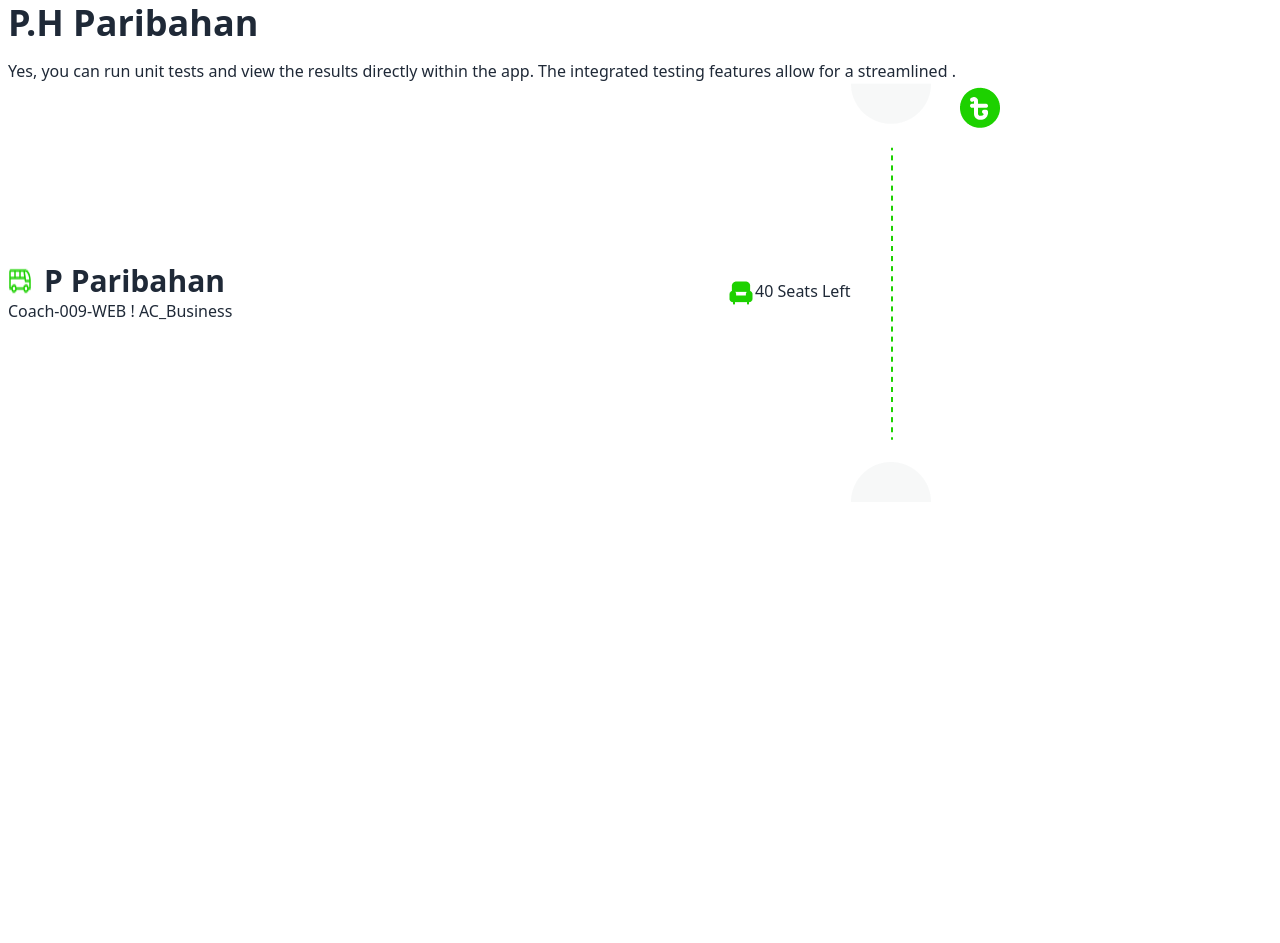
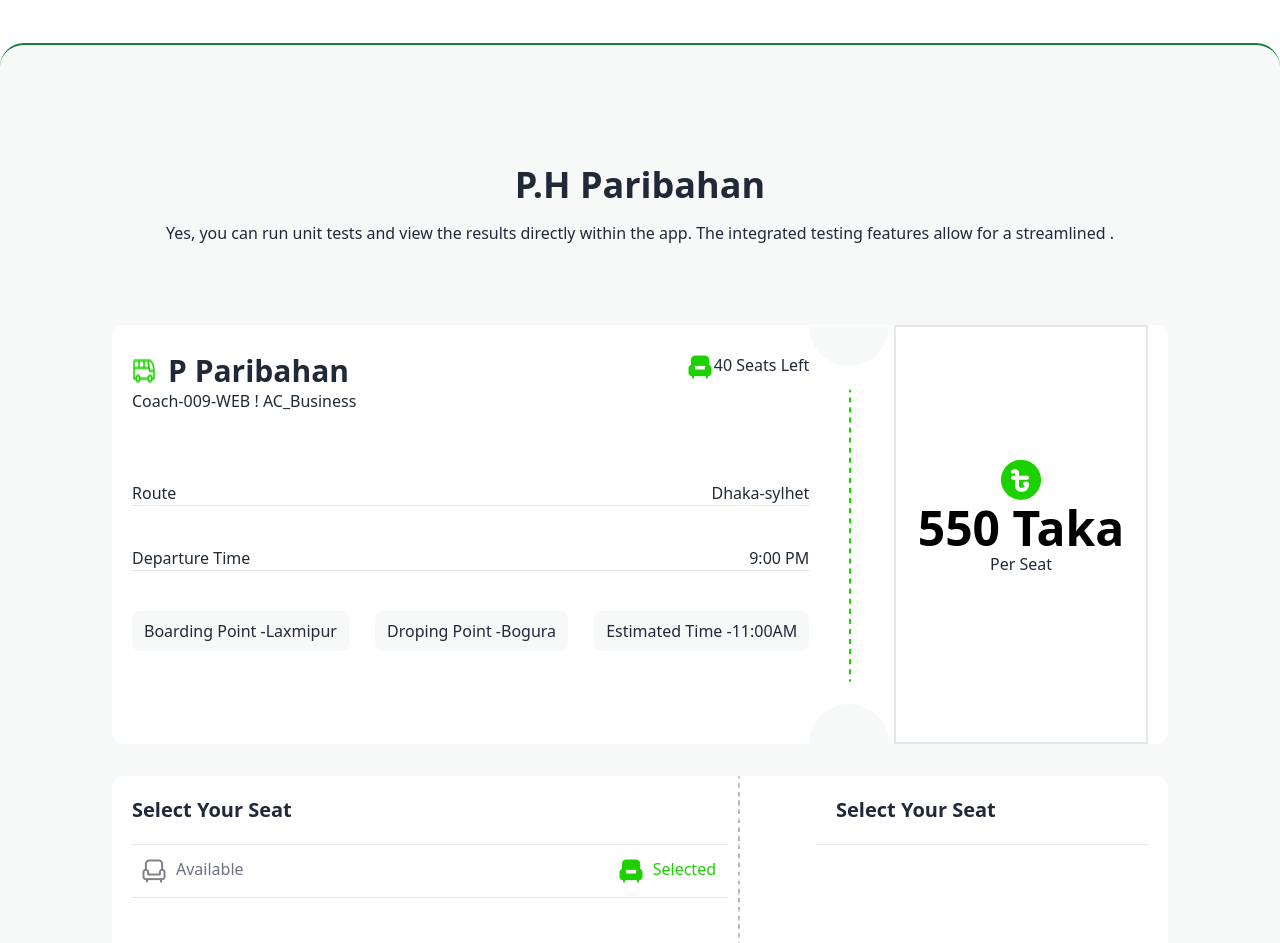
Before and after one commit to Soyeb-Rupak/B9A5-smart-ticketing, a plain HTML site: page index.html in a window 1280 px wide. Shown: the part 1117-2060 px from the top of the page. Before the commit the page ends 1635 px from the top, so only its background shows below. Drawn offline with nearby package versions, Linux system fonts and the light colour scheme.

Commit message:
Seat section added

```diff
--- a/index.html
+++ b/index.html
@@ -1,23 +1,27 @@
 <!DOCTYPE html>
 <html lang="en">
-
   <head>
-    <meta charset="UTF-8">
-    <meta name="viewport" content="width=device-width, initial-scale=1.0">
+    <meta charset="UTF-8" />
+    <meta name="viewport" content="width=device-width, initial-scale=1.0" />
     <title>Bus Smart Ticket</title>
-    <link href="https://cdn.jsdelivr.net/npm/daisyui@4.7.2/dist/full.min.css" rel="stylesheet" type="text/css" />
+    <link
+      href="https://cdn.jsdelivr.net/npm/daisyui@4.7.2/dist/full.min.css"
+      rel="stylesheet"
+      type="text/css"
+    />
     <script src="https://cdn.tailwindcss.com"></script>
     <script src="./tailwind.config.js"></script>
-
   </head>
 
   <body class="">
     <header>
       <!-- -----Nav section----- starts -->
       <section class="container mx-auto">
-            <div class="container flex justify-between items-center gap-10 px-5 py-2 ">
+        <div
+          class="container flex justify-between items-center gap-10 px-5 py-2"
+        >
           <div>
-                    <p class="text-2xl font-extrabold ">E-Ticket</p>
+            <p class="text-2xl font-extrabold">E-Ticket</p>
           </div>
           <div class="navbar-center flex list-none gap-9">
             <li>Home</li>
@@ -27,119 +31,195 @@
           </div>
 
           <div>
-                    <button class="btn btn-xs sm:btn-sm md:btn-md lg:btn-lg font-bold text-xl">Bus <img
-                            src="./images/bus-icon.png" alt=""> </button>
-
+            <button
+              class="btn btn-xs sm:btn-sm md:btn-md lg:btn-lg font-bold text-xl"
+            >
+              Bus <img src="./images/bus-icon.png" alt="" />
+            </button>
           </div>
-
         </div>
       </section>
       <!-- -----Nav section----- ends -->
     </header>
     <main>
       <!-- -----Banner section----- starts -->
-        <section class="container   mx-auto px-2 my-12">
-            <div class="bg-[url(./images/banner.png)] bg-no-repeat bg-cover py-28 bg-center rounded-xl ">
-                <div class=" text-white  flex flex-col items-center text-center space-y-5 py-10 px-10 ">
+      <section class="container mx-auto px-2 my-12">
+        <div
+          class="bg-[url(./images/banner.png)] bg-no-repeat bg-cover py-28 bg-center rounded-xl"
+        >
+          <div
+            class="text-white flex flex-col items-center text-center space-y-5 py-10 px-10"
+          >
             <h1 class="text-7xl font-bold">END-to-End Travel with</h1>
             <p class="text-7xl font-bold text-green-600">P Paribahan</p>
-                    <p class="text-xl">P Paribahan is apparently a family owned transport company specializing in
-                        transportation of passenger bus services since 1990. From a humble beginning of local services,
-                        our transport system encompasses all reachable areas of Bangladesh and also beyond the border,
-                        extending our reach to Kolkata in India.</p>
-                    <button class="bg-green-500 text-xl text-black font-bold rounded-lg px-6 py-2">Buy Ticket</button>
+            <p class="text-xl">
+              P Paribahan is apparently a family owned transport company
+              specializing in transportation of passenger bus services since
+              1990. From a humble beginning of local services, our transport
+              system encompasses all reachable areas of Bangladesh and also
+              beyond the border, extending our reach to Kolkata in India.
+            </p>
+            <button
+              class="bg-green-500 text-xl text-black font-bold rounded-lg px-6 py-2"
+            >
+              Buy Ticket
+            </button>
           </div>
-
         </div>
       </section>
       <!-- -----Banner section----- ends -->
       <!-- offer section starts---------------- -->
-        <section class="container   mx-auto px-2 my-4">
+      <section class="container mx-auto px-2 my-4">
         <div>
           <h2>Best offer for you</h2>
         </div>
         <div class="Cupon-container grid grid-cols-2 gap-9">
-                <div class="15%off flex bg-[#FFBF0F] justify-center items-center px-6 rounded-lg">
+          <div
+            class="15%off flex bg-[#FFBF0F] justify-center items-center px-6 rounded-lg"
+          >
             <div>
               <h2 class="font-extrabold text-6xl text-black">15% off</h2>
               <p class="text-2xl font-semibold">On your next purchase</p>
               <p>use by March 2024</p>
             </div>
             <div>
-                        <img src="./images/cupon-devider.png" alt="">
+              <img src="./images/cupon-devider.png" alt="" />
             </div>
             <div>
               <h2>NEW 15</h2>
               <p>Cupon Code</p>
             </div>
           </div>
-                <div class="20%off flex bg-[#F78C9C] justify-center items-center px-6 rounded-lg">
+          <div
+            class="20%off flex bg-[#F78C9C] justify-center items-center px-6 rounded-lg"
+          >
             <div>
               <h2 class="font-extrabold text-6xl text-black">20% off</h2>
               <p class="text-2xl font-semibold">On your next purchase</p>
               <p>use by March 2024</p>
             </div>
             <div>
-                        <img src="./images/cupon-devider.png" alt="">
+              <img src="./images/cupon-devider.png" alt="" />
             </div>
             <div>
               <h2>Couple 20</h2>
               <p>Cupon Code</p>
             </div>
           </div>
-
         </div>
         <button>See All Offer</button>
       </section>
       <!-- offer section ends---------------- -->
       <!-- Ticket Price section Starts---------------- -->
 
-        <section class="container  mx-auto px-2 my-4">
-            <div class="flex flex-col space-y-4 mt-10">
+      <section class="container mx-auto px-28  bg-[#F7F8F8] mt-20 rounded-t-3xl border-t-2 border-green-700" >
+        <div class="flex flex-col items-center space-y-4 mt-10 py-20">
           <h2 class="text-4xl font-bold">P.H Paribahan</h2>
-                <p>Yes, you can run unit tests and view the results directly within the app. The integrated testing
-                    features allow for a streamlined .</p>
+          <p>
+            Yes, you can run unit tests and view the results directly within the
+            app. The integrated testing features allow for a streamlined .
+          </p>
         </div>
-            <div class="fair-section grid grid-cols-12  bg-white">
-                <div class="flex justify-between items-center col-span-8">
-                    <div>
+        <div class="fair-section px-5  grid grid-cols-12 rounded-xl bg-white" >
+          <div class=" col-span-8">
+            <div class="flex justify-between py-7">
+                <div class="flex flex-col">
                     <div class="flex gap-3">
-                            <img src="./images/bus-icon.png" alt="">
+                      <img src="./images/bus-icon.png" alt="" />
                       <p class="text-3xl font-semibold">P Paribahan</p>
                     </div>
 
                     <p>Coach-009-WEB ! AC_Business</p>
+
                   </div>
                   <div>
-                        <button class="flex "><img src="./images/seat-green-filled.png" alt=""> 40 Seats Left</button>
+                    <button class="flex">
+                      <img src="./images/seat-green-filled.png" alt="" /> 40 Seats
+                      Left
+                    </button>
                   </div>
             </div>
-                <div class="col-span-1">
-                    <img src="./images/info-devider.png" alt="">
+
+            <!-- ticket description -->
+            <div>
+                <div class="flex justify-between mt-10">
+                    <p>Route</p>
+                    <p>Dhaka-sylhet</p>
+
+                </div> <hr>
+
+                <div class="flex justify-between mt-10">
+                    <p>Departure Time</p>
+                    <p>9:00 PM</p>
+
+                </div> <hr>
+                <div class="flex justify-between mt-10">
+                    <button class="bg-[#F7F8F8] px-3 py-2 rounded-lg">Boarding Point -Laxmipur</button>
+                    <button class="bg-[#F7F8F8] px-3 py-2 rounded-lg">Droping Point -Bogura</button>
+                    <button class="bg-[#F7F8F8] px-3 py-2 rounded-lg">Estimated Time -11:00AM</button>
                 </div>
-                <div class="col-span-3">
-                    <img src="./images/fare.png" alt="">
             </div>
 
           </div>
 
+          <div class="col-span-1">
+            <img src="./images/info-devider.png" alt="" />
+          </div>
+          <div class="col-span-3 ">
+            <div class="flex flex-col items-center border-2 min-h-full py-32">
+                <img  src="./images/fare.png" alt="" />
+                <p class="text-5xl font-bold text-black "> 550 Taka</p>
+                <p>Per Seat</p>
+            </div>
 
+          </div>
 
+        </div>
 
+<!-- -------------------Seat Section--------------- -->
+        <div class="grid grid-cols-12 rounded-xl mt-8  bg-white">
+            <div class=" col-span-7">
+                <h2 class="text-xl font-bold p-5">Select Your Seat </h2> <hr class=" ml-5">
+                <div class="flex justify-between">
+                    <div class="flex gap-2 ml-4 p-3">
+                        <img src="./images/seat-gray.png" alt="">
+                        <p class="text-gray-500">Available</p>
+                    </div>
+                    <div class="flex gap-2 ml-4 p-3">
+                        <img src="./images/seat-green-filled.png" alt="">
+                        <p class="text-[#1DD100]">Selected</p>
+
+                    </div>
+                </div>
+                <hr class=" ml-5">
+            </div>
+            <div class="col-span-1 text-center">
+                <img class="text-center" src="./images/Divider-removebg-preview.png" alt="">
+            </div>
+            <div class="col-span-4 ">
+                <h2 class="text-xl font-bold p-5">Select Your Seat </h2> <hr class=" mr-5">
+            </div>
+
+        </div>
       </section>
-
-
 
       <!-- Ticket Price section ends---------------- -->
 
+<!-- <section class="container mx-auto px-28  bg-[#F7F8F8]">
+<div class="grid grid-cols-12 rounded-xl  bg-white">
+    <div class=" col-span-7">
+        <h2>Select Your Seat </h2>
+    </div>
+    <div class="col-span-1"><img src="./images/Divider-removebg-preview.png" alt=""></div>
+    <div class="col-span-4">
+        <h2>Select Your Seat </h2>
+    </div>
+
+</div>
+
+</section> -->
+
     </main>
-    <footer>
-
-    </footer>
-
-
-
-
+    <footer></footer>
   </body>
-
 </html>
```
Also changed, not shown: images/Divider-removebg-preview.png (added). Lines whose indentation alone changed are shown as unchanged.
